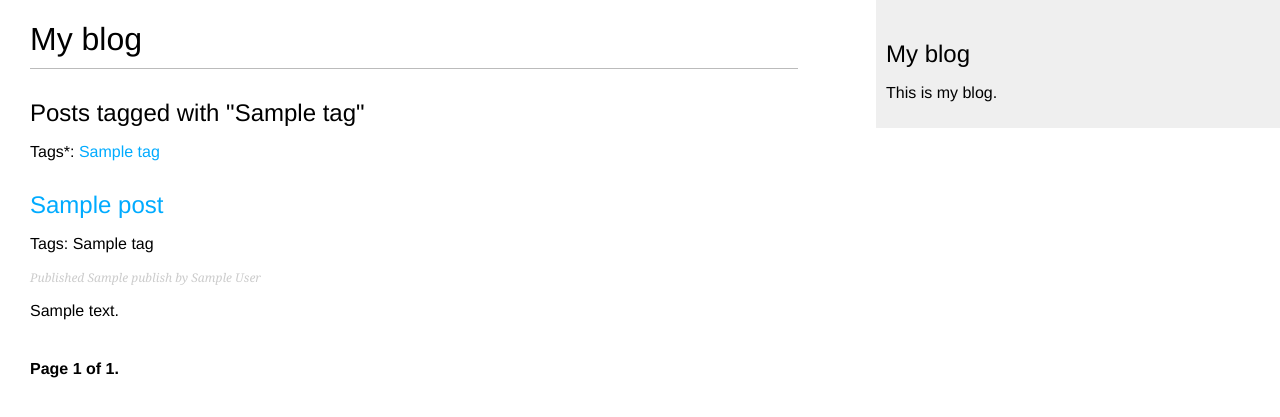
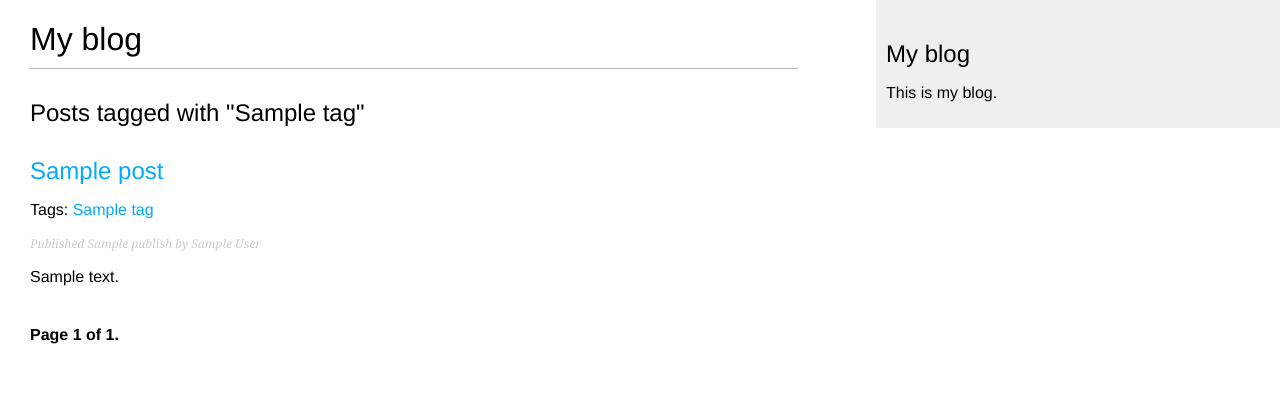
Before and after one commit to nataliepcodes/learning-django, a Django app: template mysite/blog/templates/blog/post/list.html in a window 1280 px wide. Shown: the top 417 px of the page. Run offline with Django 3.2, Linux system fonts and the light colour scheme; the template is opened without the code that fills it: most values are stand-ins (such as "Sample title", 1, 10 or a date in 2020).

Commit message:
Removed redundant parts, added comments

```diff
--- a/mysite/blog/templates/blog/post/list.html
+++ b/mysite/blog/templates/blog/post/list.html
@@ -5,21 +5,11 @@
 {% block content %}
   <h1>My blog</h1>
 
+  <!-- Tags and posts will appear in this view: /blog/tag/music/ -->
   {% if tag %}
     <h2>Posts tagged with "{{ tag.name }}"</h2>
   {% endif %}
 
-  <p class="tags">
-    Tags*:
-    <!-- Loop through all tags of a post and display a custom link - to filter posts by that tag -->
-    {% for tag in post.tags.all %}
-      <a href="{% url 'blog:post_list_by_tag' tag.slug %}">
-        {{ tag.name }}
-      </a>
-      <!-- Tags are separated by commas. 'if forloop.last' allows to test if the loop is on its last iteration -->
-      {% if not forloop.last %}, {% endif %}
-    {% endfor %}
-  </p>
 
   {% for post in posts %}
     <h2>
@@ -29,8 +19,14 @@
     {% if post.tags.all %}
       <p class="tags">
         Tags:
+        <!-- Loop through all tags of a post and display a custom link - to filter posts by that tag -->
         {% for tag in post.tags.all %}
-          {{ tag.name }}{% if not forloop.last %}, {% endif %}
+          <!-- Creats a link to the tag path e.g. http://127.0.0.1:8000/blog/tag/hello/ -->
+          <a href="{% url 'blog:post_list_by_tag' tag.slug %}">
+            {{ tag.name }}
+          </a>
+          <!-- Tags are separated by commas. 'if forloop.last' allows to test if the loop is on its last iteration -->
+          {% if not forloop.last %}, {% endif %}
         {% endfor %}
       </p>
     {% endif %}
```
